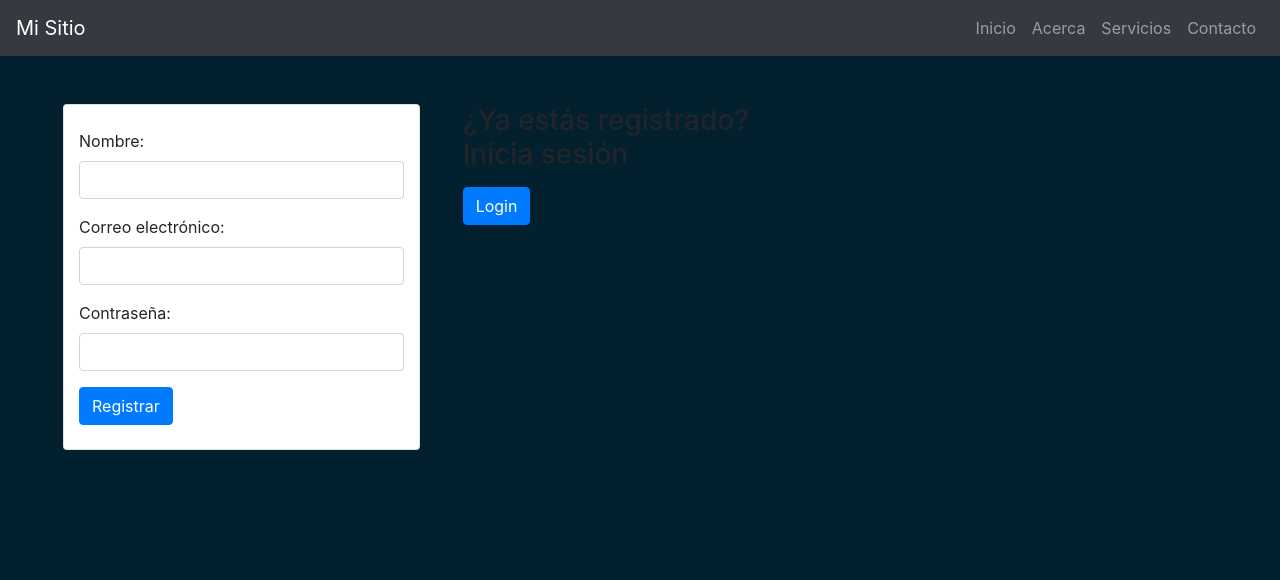
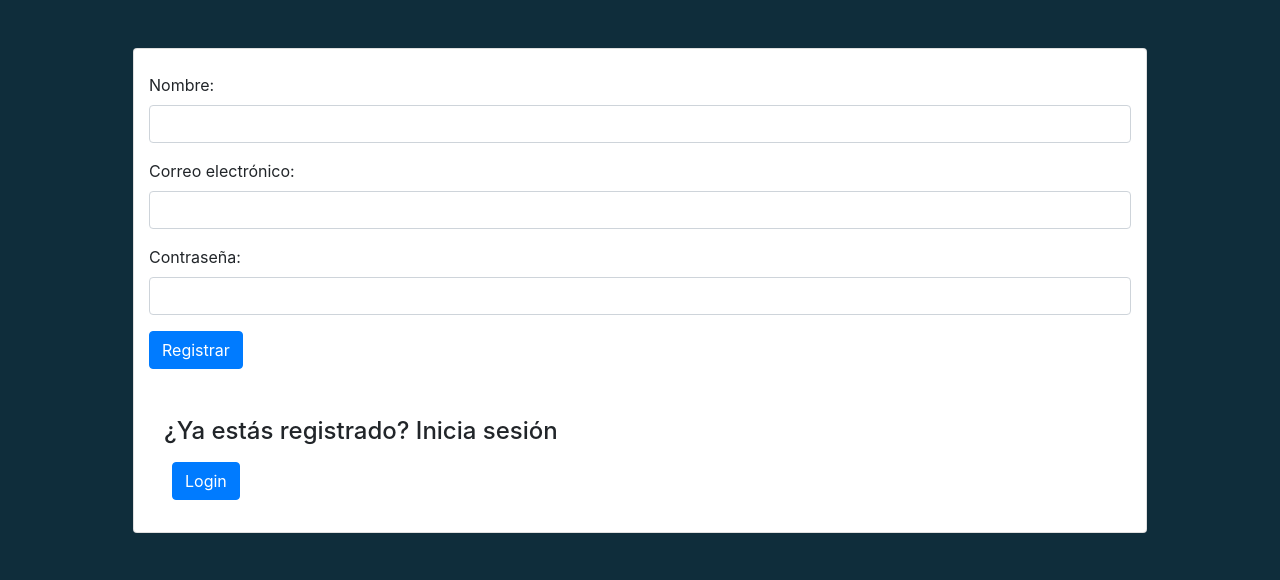
Before and after one commit to TadeoPariani/4Chin, a Django app: page /app/register in a window 1280 px wide. Shown: the top 580 px of the page. Run offline with Django 4.2, Linux system fonts and the light colour scheme; some libraries are stand-ins or nearby versions.

Commit message:
Mejora de la UI

```diff
--- a/4chin/Sitio/settings.py
+++ b/4chin/Sitio/settings.py
@@ -43,7 +43,7 @@ INSTALLED_APPS = [
 STATIC_URL = "static/"
 
 STATICFILES_DIRS = [
-    BASE_DIR / "static",
+    BASE_DIR / "app" / "static",
 ]
 
 MIDDLEWARE = [
--- a/4chin/app/static/styles.css
+++ b/4chin/app/static/styles.css
@@ -1,7 +1,26 @@
 .body {
-    background-color: rgb(3, 32, 46);
+    background-color: rgb(15, 45, 59);
+    display: flex;
+    align-items: center;
+    justify-content: center;
 }
 
 .BackgroundTitle{
     color: white;
 }
+
+.mainContainer {
+    display: flex;
+    justify-content: center;
+    align-items: center;
+    min-height: 100vh;
+}
+
+.titleContainer{
+
+    display: flex;
+    justify-content: center;
+    align-items: center;
+    height: 100vh;
+
+}
--- a/4chin/app/templates/app/register.html
+++ b/4chin/app/templates/app/register.html
@@ -1,45 +1,20 @@
 <!doctype html>
-{% load static %}
 <html lang="en">
   <head>
-    <title>Title</title>
+    <title>4chin/register</title>
     <!-- Required meta tags -->
     <meta charset="utf-8">
     <meta name="viewport" content="width=device-width, initial-scale=1, shrink-to-fit=no">
+    {% load static %}
     <link rel="stylesheet" href="{% static 'styles.css' %}">
 
     <!-- Bootstrap CSS -->
     <link rel="stylesheet" href="https://stackpath.bootstrapcdn.com/bootstrap/4.3.1/css/bootstrap.min.css" integrity="sha384-ggOyR0iXCbMQv3Xipma34MD+dH/1fQ784/j6cY/iJTQUOhcWr7x9JvoRxT2MZw1T" crossorigin="anonymous">
   </head>
+
   <body class="body">
-
-    <nav class="navbar navbar-expand-lg navbar-dark bg-dark">
-        <a class="navbar-brand" href="#">Mi Sitio</a>
-        <button class="navbar-toggler" type="button" data-toggle="collapse" data-target="#navbarNav" aria-controls="navbarNav" aria-expanded="false" aria-label="Toggle navigation">
-            <span class="navbar-toggler-icon"></span>
-        </button>
-        <div class="collapse navbar-collapse" id="navbarNav">
-            <ul class="navbar-nav ml-auto">
-                <li class="nav-item">
-                    <a class="nav-link" href="#">Inicio</a>
-                </li>
-                <li class="nav-item">
-                    <a class="nav-link" href="#">Acerca</a>
-                </li>
-                <li class="nav-item">
-                    <a class="nav-link" href="#">Servicios</a>
-                </li>
-                <li class="nav-item">
-                    <a class="nav-link" href="#">Contacto</a>
-                </li>
-            </ul>
-        </div>
-    </nav>
-
-    <div class=>
-        <div class="container m-5">
-            <div class="card-columns">
-                <div class="card">
+    <div class="container">
+        <div class="card m-5">
             <div class="container">
                 <form method="post" action="{% url 'register' %}" class="my-4">
                     {% csrf_token %}
@@ -59,13 +34,11 @@
                     </div>
 
                     <button type="submit" class="btn btn-primary">Registrar</button>
-                        </form>
-                    </div>
-                </div>
-                <div class="container">
-                    <h3 class="Title m-2">¿Ya estás registrado? Inicia sesión</h1>
+                    <div class="container pt-5">
+                        <h4 class="">¿Ya estás registrado? Inicia sesión</h4>
                         <button type="button" class="btn btn-primary m-2" onclick="redirectToLogin()">Login</button>
                     </div>
+                </form>
             </div>
         </div>
     </div>
```
Also changed, not shown: 4chin/app/templates/app/home.html (+30 -27 lines), 4chin/app/templates/app/login.html (+8 -6 lines), 4chin/requirements.txt (added, +35 -0 lines), 4chin/db.sqlite3, README.md. Lines whose indentation alone changed are shown as unchanged.
